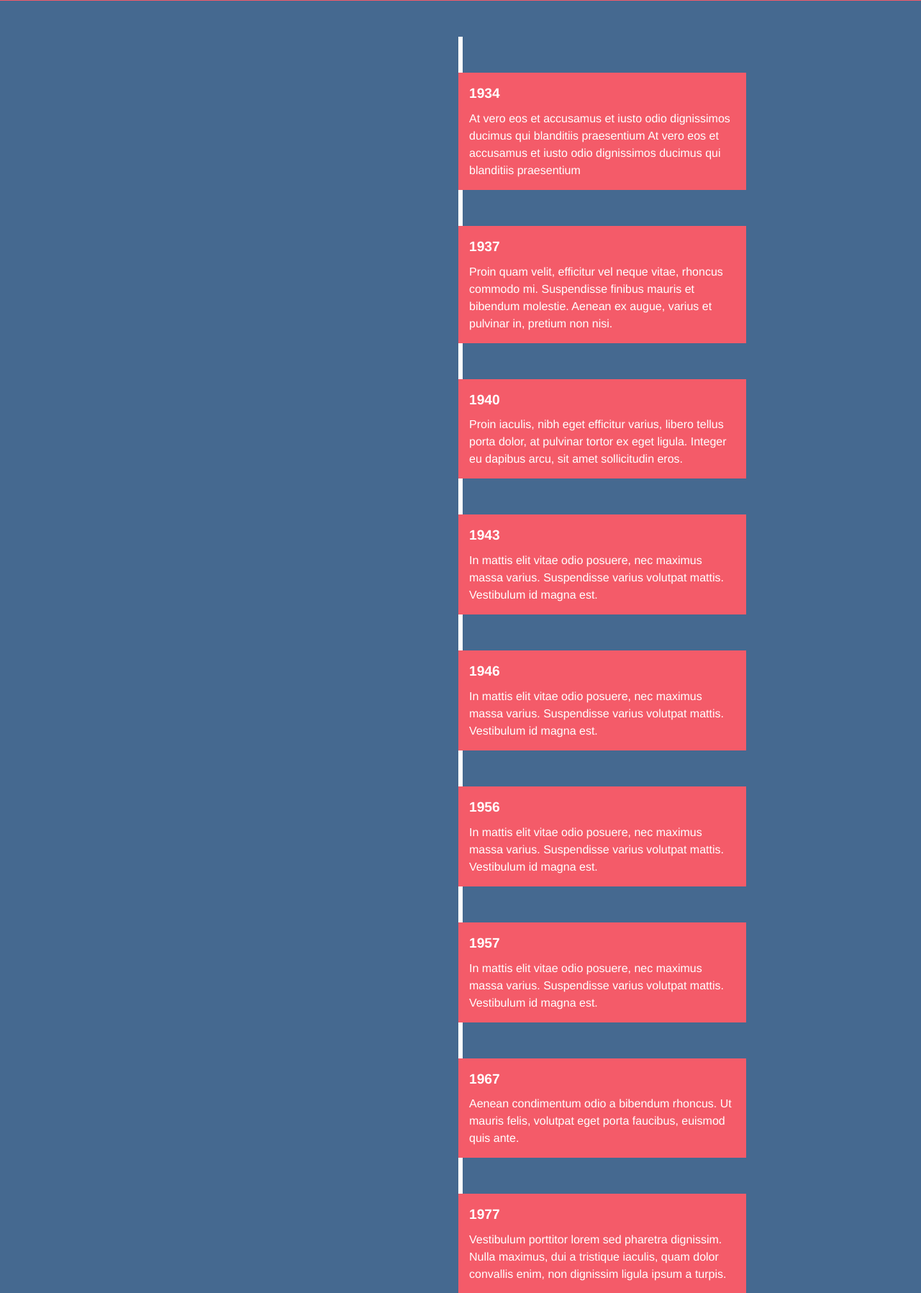
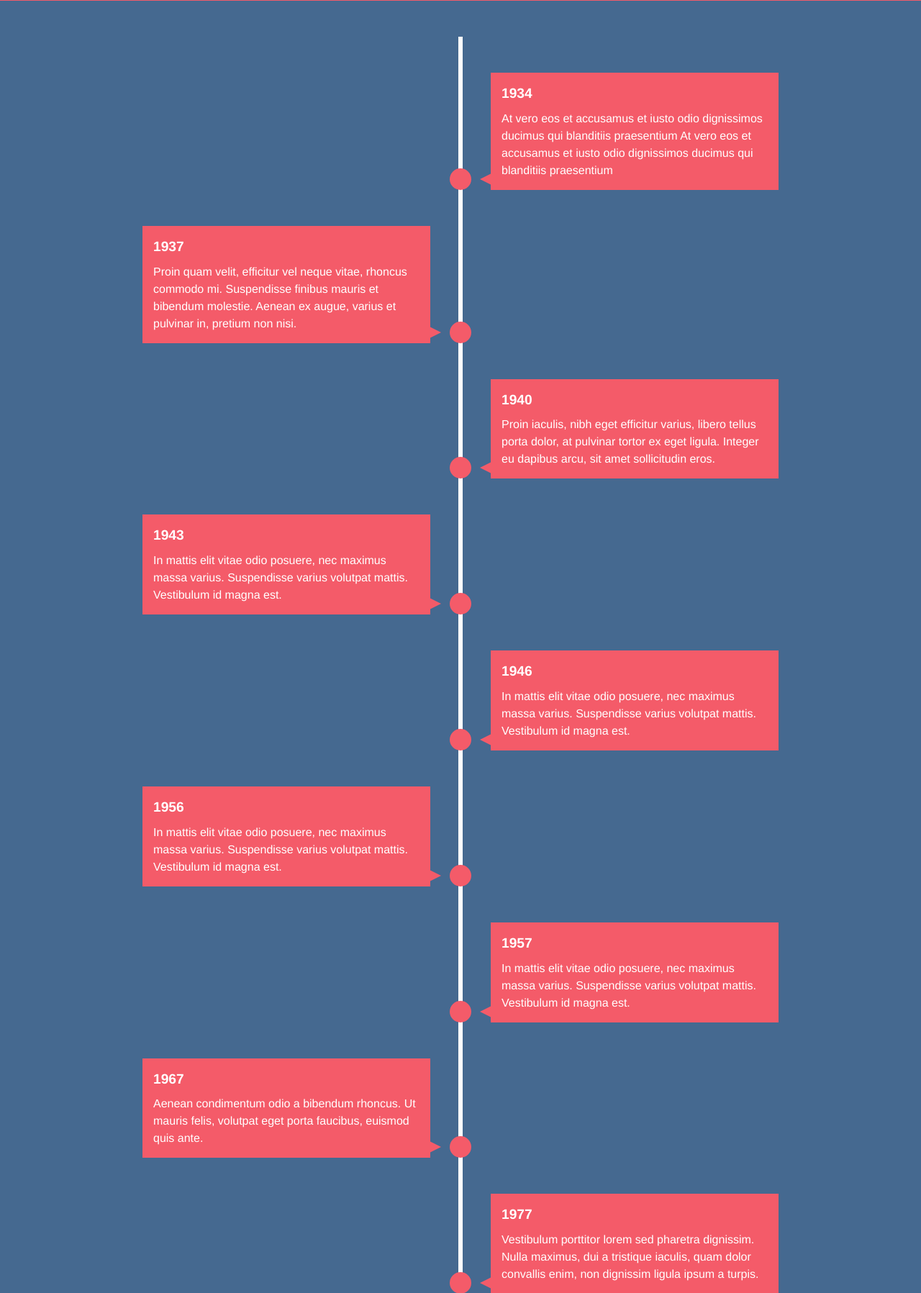
Before and after one commit to RedaMeziouni/WorkShops, a PHP site: page / in a window 1280 px wide. Shown: the part 259-2056 px from the top of the page at 72% size. Run offline with PHP 8.4, Linux system fonts and the light colour scheme.

Commit message:
Timeline

```diff
--- a/JavaScript/02_Timeline/script.js
+++ b/JavaScript/02_Timeline/script.js
@@ -1 +1,35 @@
 // Votre code javascript
+
+(function() {
+
+    'use strict';
+
+    // define variables
+    var items = document.querySelectorAll(".timeline li");
+
+    // check if an element is in viewport
+    // http://stackoverflow.com/questions/123999/how-to-tell-if-a-dom-element-is-visible-in-the-current-viewport
+    function isElementInViewport(el) {
+      var rect = el.getBoundingClientRect();
+      return (
+        rect.top >= 0 &&
+        rect.left >= 0 &&
+        rect.bottom <= (window.innerHeight || document.documentElement.clientHeight) &&
+        rect.right <= (window.innerWidth || document.documentElement.clientWidth)
+      );
+    }
+
+    function callbackFunc() {
+      for (var i = 0; i < items.length; i++) {
+        if (isElementInViewport(items[i])) {
+          items[i].classList.add("in-view");
+        }
+      }
+    }
+
+    // listen for events
+    window.addEventListener("load", callbackFunc);
+    window.addEventListener("resize", callbackFunc);
+    window.addEventListener("scroll", callbackFunc);
+
+  })();
--- a/JavaScript/02_Timeline/style.css
+++ b/JavaScript/02_Timeline/style.css
@@ -10,6 +10,7 @@ body {
   font: normal 16px/1.5 "Helvetica Neue", sans-serif;
   background: #456990;
   color: #fff;
+  overflow-x: hidden;
   padding-bottom: 50px;
 }  /* INTRO SECTION
 –––––––––––––––––––––––––––––––––––––––––––––––––– */
@@ -48,7 +49,17 @@ h1 {
   background: #fff;
 }
 
-
+.timeline ul li::after {
+  content: '';
+  position: absolute;
+  left: 50%;
+  bottom: 0;
+  transform: translateX(-50%);
+  width: 30px;
+  height: 30px;
+  border-radius: 50%;
+  background: inherit;
+}
 
 .timeline ul li div {
   position: relative;
@@ -56,6 +67,35 @@ h1 {
   width: 400px;
   padding: 15px;
   background: #F45B69;
+}
+
+.timeline ul li div::before {
+  content: '';
+  position: absolute;
+  bottom: 7px;
+  width: 0;
+  height: 0;
+  border-style: solid;
+}
+
+.timeline ul li:nth-child(odd) div {
+  left: 45px;
+}
+
+.timeline ul li:nth-child(odd) div::before {
+  left: -15px;
+  border-width: 8px 16px 8px 0;
+  border-color: transparent #F45B69 transparent transparent;
+}
+
+.timeline ul li:nth-child(even) div {
+  left: -439px;
+}
+
+.timeline ul li:nth-child(even) div::before {
+  right: -15px;
+  border-width: 8px 0 8px 16px;
+  border-color: transparent transparent transparent #F45B69;
 }
 
 time {
@@ -69,6 +109,33 @@ time {
 /* EFFECTS
 –––––––––––––––––––––––––––––––––––––––––––––––––– */
 
+.timeline ul li::after {
+  transition: background .5s ease-in-out;
+}
+
+.timeline ul li.in-view::after {
+  background: #F45B69;
+}
+
+.timeline ul li div {
+  visibility: hidden;
+  opacity: 0;
+  transition: all .5s ease-in-out;
+}
+
+.timeline ul li:nth-child(odd) div {
+  transform: translate3d(200px, 0, 0);
+}
+
+.timeline ul li:nth-child(even) div {
+  transform: translate3d(-200px, 0, 0);
+}
+
+.timeline ul li.in-view div {
+  transform: none;
+  visibility: visible;
+  opacity: 1;
+}
 
 
 /* GENERAL MEDIA QUERIES
```
